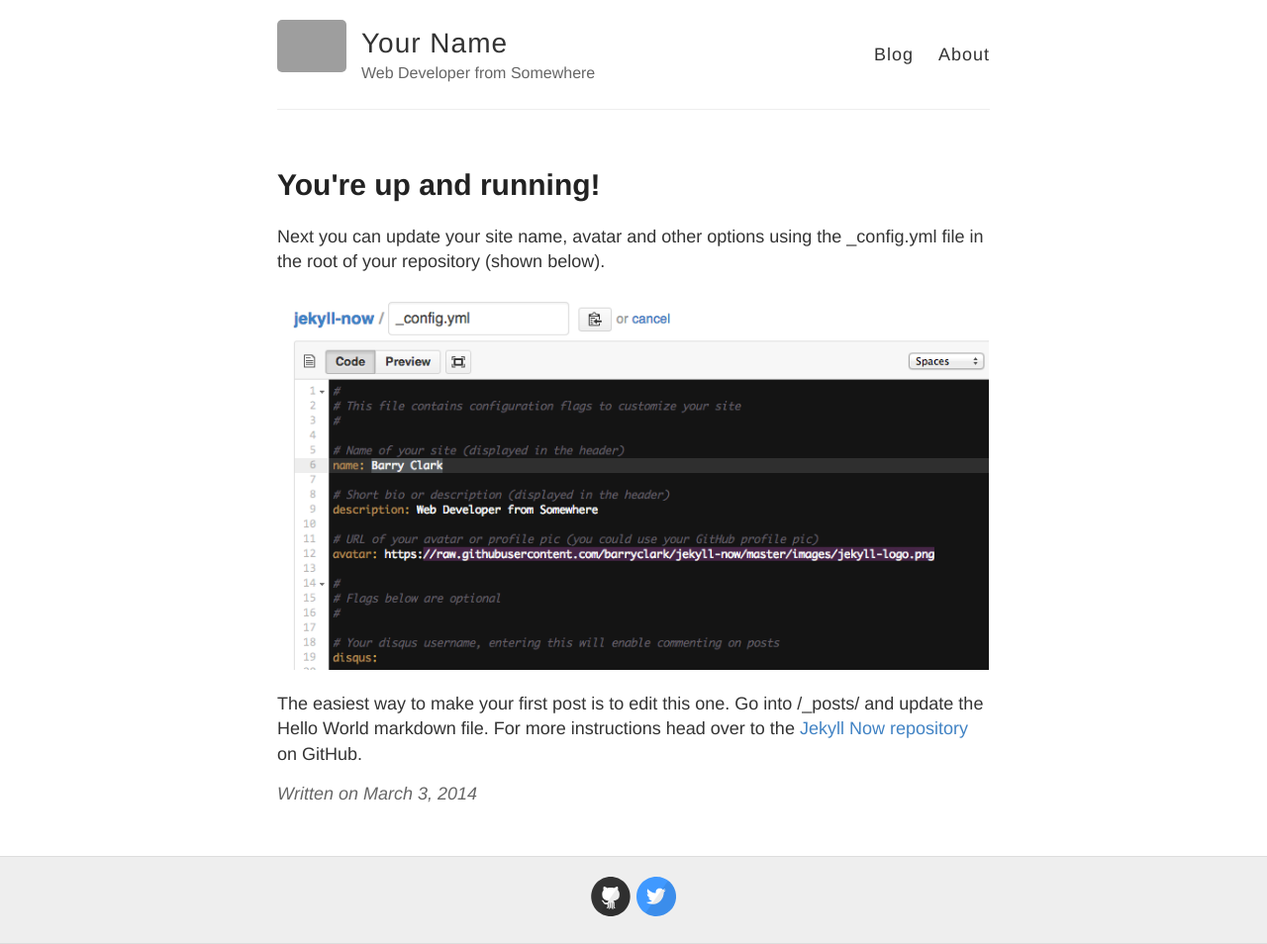
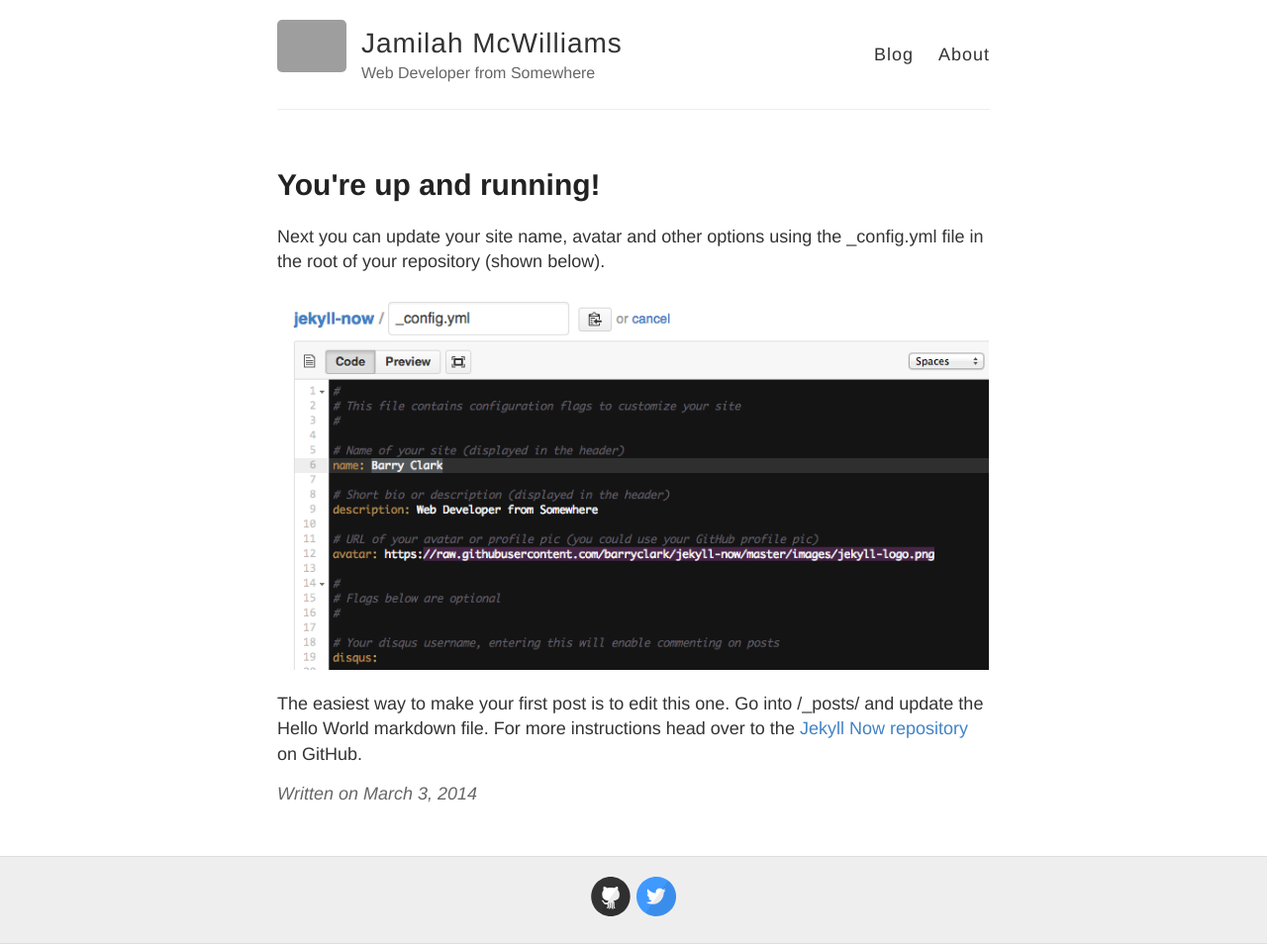
Before and after one commit to thejamilah/thejamilah.github.io, a Jekyll site: the page built from _posts/2014-3-3-Hello-World.md, in a window 1280 px wide. Shown: the whole page at 99% size. Built offline with Jekyll 4.4.1, drawn with Linux system fonts in a browser that asks for light colours; grey boxes are pictures that could not be loaded.

Commit message:
Update _config.yml

```diff
--- a/_config.yml
+++ b/_config.yml
@@ -3,7 +3,7 @@
 #
 
 # Name of your site (displayed in the header)
-name: Your Name
+name: Jamilah McWilliams
 
 # Short bio or description (displayed in the header)
 description: Web Developer from Somewhere
```
